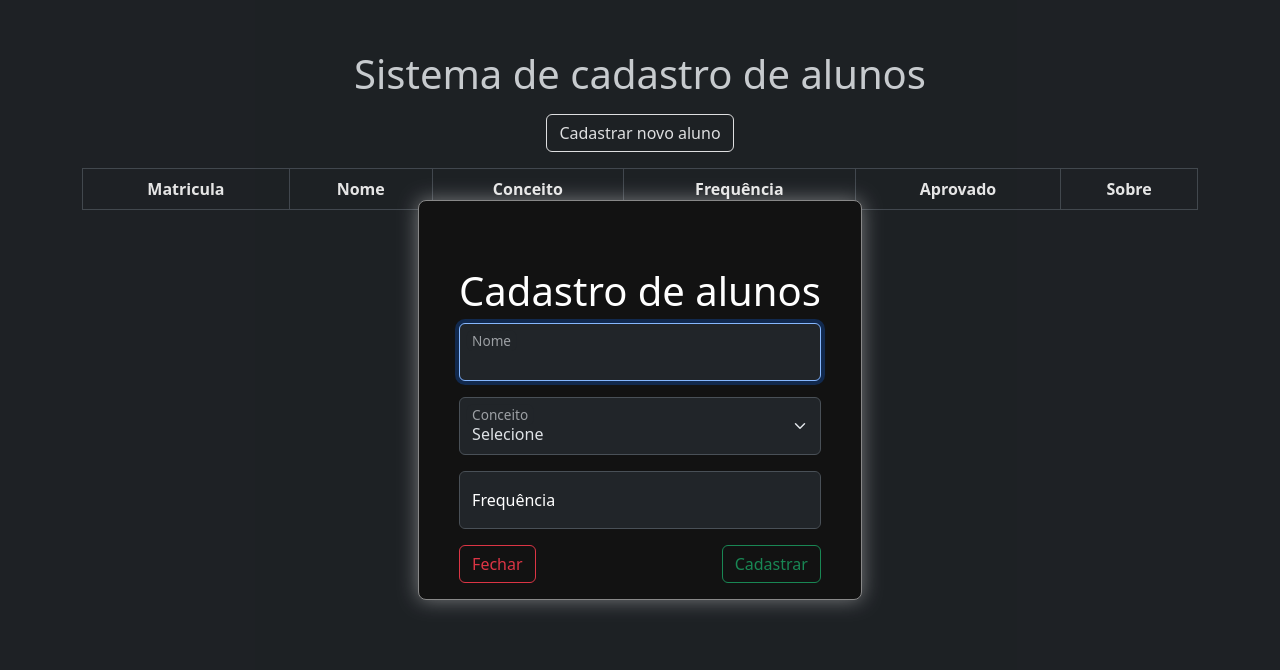
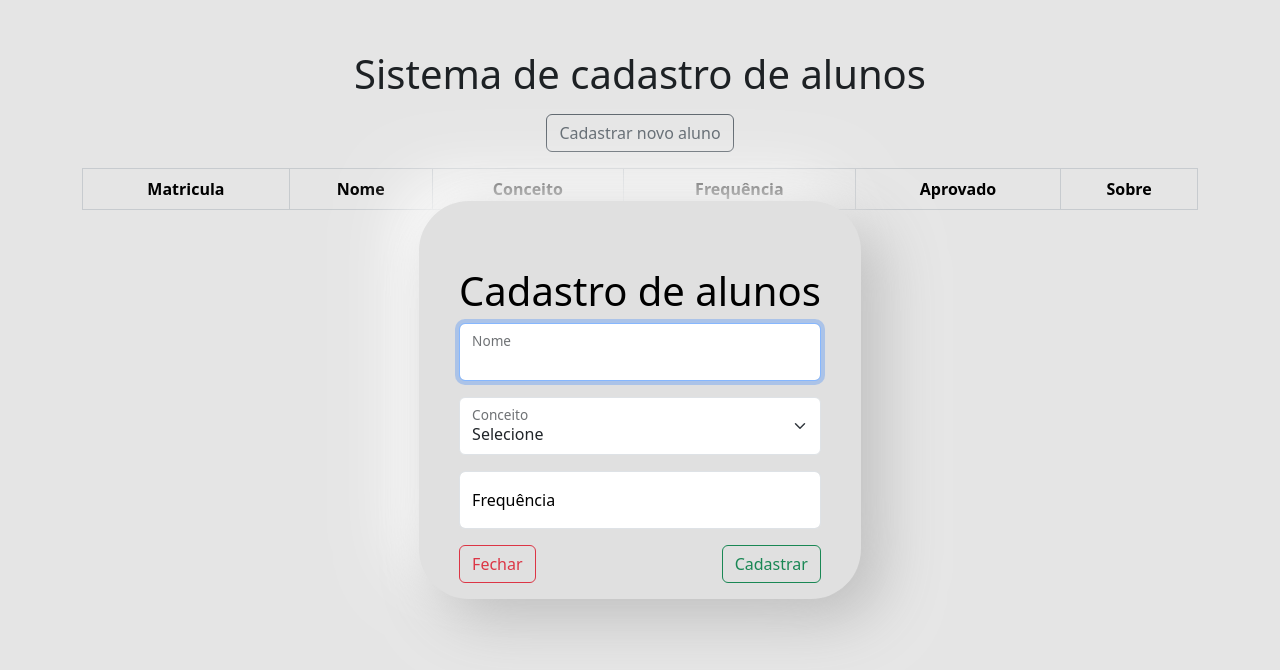
Before and after one commit to PedroC-Pires/Atividade-Tabela, a plain HTML site: page index.html in a window 1280 px wide. Both pictures are taken after a click on the button "Cadastrar novo aluno". Drawn offline with nearby package versions, Linux system fonts and the light colour scheme.

Commit message:
Add files via upload

```diff
--- a/index.html
+++ b/index.html
@@ -1,5 +1,5 @@
 <!DOCTYPE html>
-<html lang="pt-br" data-bs-theme="dark">
+<html lang="pt-br" data-bs-theme="light">
 <head>
     <meta charset="UTF-8">
     <meta name="viewport" content="width=device-width, initial-scale=1.0">
@@ -52,7 +52,7 @@
         <div class="row">
             <div class="col-12 text-center container-md">
                 <h1>Sistema de cadastro de alunos</h1>
-                <button type="button" onclick="modal1.showModal();" class="btn btn-outline-light mb-3 mt-2">Cadastrar novo aluno</button>
+                <button type="button" onclick="modal1.showModal();" class="btn btn-outline-secondary mb-3 mt-2">Cadastrar novo aluno</button>
                 <table class="table table-striped table-bordered">
                     <thead>
                         <tr>
--- a/style/style.css
+++ b/style/style.css
@@ -1,7 +1,9 @@
 dialog{
-    border: solid 1px #888;
-    box-shadow: 0px 0px 20px #ffffff66;
-    border-radius: 8px;
+    border: none;
+    border-radius: 50px;
+    background: #e0e0e0;
+    box-shadow:  20px 20px 60px #bebebe,
+             -20px -20px 60px #ffffff;
 }
 
 .divButtons{
@@ -12,3 +14,10 @@ dialog{
 .container{
     margin-top: 50px;
 }
+
+textarea{
+    border-radius: 16px;
+    background: #e0e0e0;
+    box-shadow:  20px 20px 60px #bebebe,
+             -20px -20px 60px #ffffff;
+}
```
